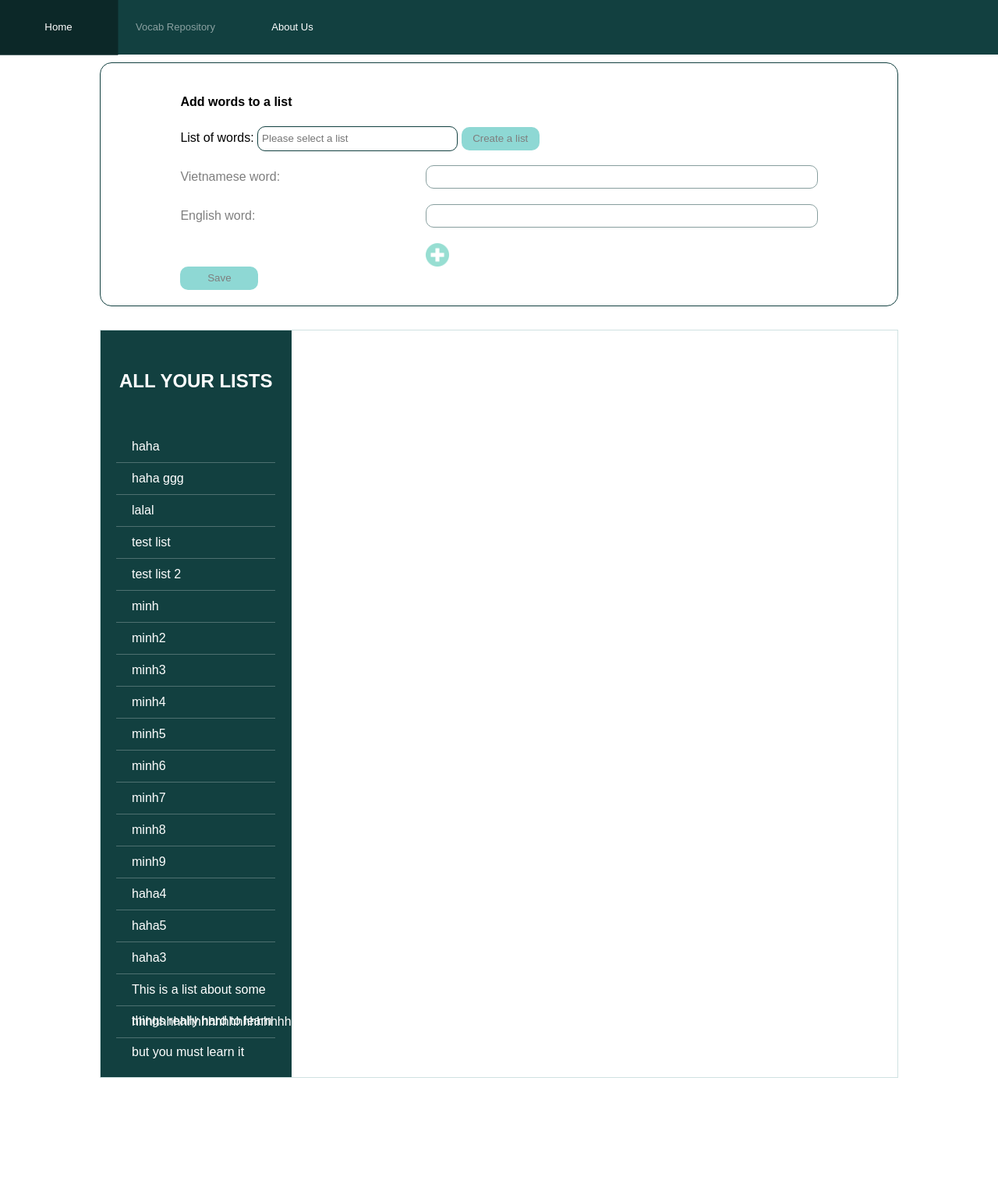
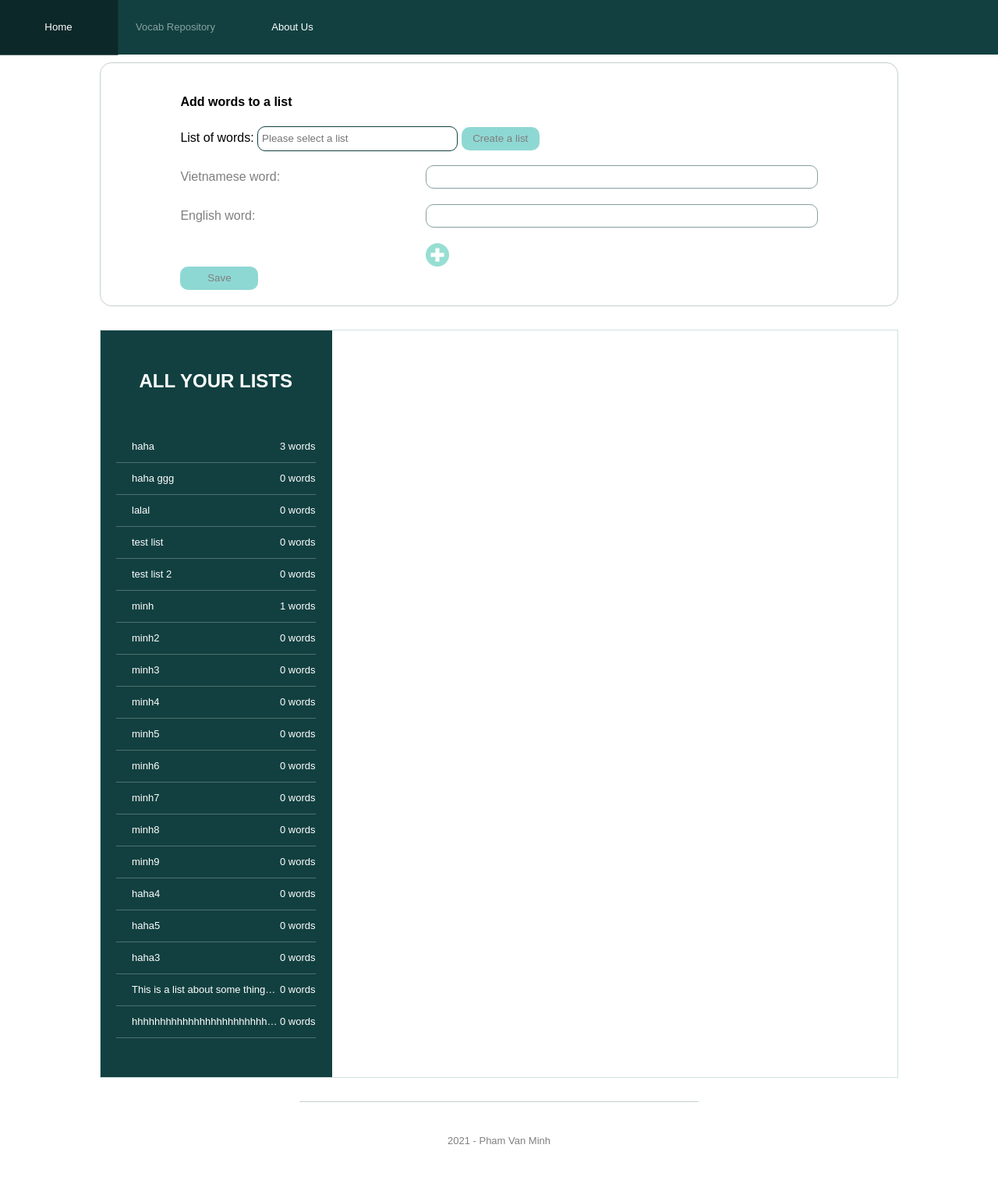
Before and after one commit to PhamVanMinh272/vocab_ielts, a Flask app: page /vocab_repository in a window 1280 px wide. Shown: the whole page at 78% size. Before the commit the page ends 1383 px from the top, so only its background shows below. Run offline with Flask 2, Linux system fonts and the light colour scheme; data comes from the database, SQL or seed files in the repository; both versions use the stored data as it was after the commit.

Commit message:
show words quanity in list of list name

```diff
--- a/app.py
+++ b/app.py
@@ -41,7 +41,14 @@ def create_list():
 def get_all_lists():
     try:
         all_lists = List.query.all()
-        return {"lists": ListSchema().dump(all_lists, many=True)}, 200
+        all_lists_with_num_viet = []
+        for list_entity in all_lists:
+            item = list_entity.to_json()
+            item.update({
+                "num_viets": len(list_entity.list_and_viet)
+            })
+            all_lists_with_num_viet.append(item)
+        return {"lists": all_lists_with_num_viet}, 200
     except Exception as ex:
         return {'erMsg': 'Failed to get all lists.'}, 500
 
--- a/model/list.py
+++ b/model/list.py
@@ -1,9 +1,17 @@
 from main import db, ma
+from .viet import Viet
+
+
+list_and_viet = db.Table('list_and_viet',
+    db.Column('list_id', db.Integer, db.ForeignKey('list.list_id'), primary_key=True),
+    db.Column('viet_id', db.Integer, db.ForeignKey('viet_words.viet_id'), primary_key=True)
+)
 
 
 class List(db.Model):
     list_id = db.Column(db.Integer, primary_key=True)
     list_name = db.Column(db.String(200), unique=True, nullable=False)
+    list_and_viet = db.relationship('Viet', secondary=list_and_viet, lazy='subquery')
 
     def __repr__(self):
         return self.list_name
--- a/static/css/base.css
+++ b/static/css/base.css
@@ -2,8 +2,11 @@
     --element-header-size: 100px;
     --main-color: #124040;
     --dark-main-color: #0c2828;
+    --rgba-dark-main-color-25: rgba(26,64,64,0.25);
+    --rgba-dark-main-color-50: rgba(26,64,64,0.5);
     --error-color: #EB6057;
     --success-color: #59B987;
+    --font-size-small: 13px;
 }
 
 body {
@@ -24,13 +27,23 @@ body {
     margin: 0 10%;
 }
 
+footer {
+    font-size: var(--font-size-small);
+    height: 100px;
+    text-align: center;
+    line-height: 100px;
+    margin: 30px 30% 0 30%;
+    border-top: 1px solid var(--rgba-dark-main-color-25);
+    color:rgba(0, 0, 0, 0.5)
+}
+
 .menu {
     height: 70px;
     background-color: var(--main-color);
     display: flex;
     color: white;
     line-height: 70px;
-    font-size: 13px;
+    font-size: var(--font-size-small);
 }
 
 .menu a {
@@ -79,15 +92,15 @@ div.message {
     color: black;
 }
 
-.form-container {
+.action-container {
     display: block;
     padding: 20px 10%;
-    border: 1px solid var(--main-color);
+    border: 1px solid var(--rgba-dark-main-color-25);
     border-radius: 15px;
     margin-top: 10px;
 }
 
-.form-container button {
+.action-container button {
     height: 30px;
     width: 100px;
     background-color: lightseagreen;
@@ -95,7 +108,7 @@ div.message {
     border-radius: 10px;
 }
 
-.form-container button:hover {
+.action-container button:hover {
     background-color: var(--main-color);
 }
 
@@ -111,3 +124,13 @@ input[type="text"]:focus {
 input:focus {
     outline: none;
 }
+
+p {
+    margin: 0;
+}
+
+.text-overflow-dot {
+    white-space: nowrap;
+    overflow: hidden;
+    text-overflow: ellipsis
+}
--- a/static/css/vocab_repository.css
+++ b/static/css/vocab_repository.css
@@ -79,7 +79,7 @@
 .list-of-list-name {
     background-color: var(--main-color);
     color: white;
-    width: 20%;
+    width: 25%;
     border: 0.1px solid var(--main-color);
     border-left: none;
     border-bottom: none;
@@ -92,7 +92,7 @@ h2 {
 }
 
 .list-content {
-    width: 80%;
+    width: 75%;
 }
 
 .a-list-value {
@@ -101,8 +101,22 @@ h2 {
     padding-left: 20px;
     line-height: 40px;
     border-bottom: 1px solid rgba(255, 255, 255, 0.25);
+    font-size: var(--font-size-small);
+    display: flex;
 }
 
 .a-list-value:hover {
     background-color: var(--dark-main-color);
 }
+
+.a-list-value p {
+    float: right;
+}
+
+.list-name-value {
+    width: 80%;
+}
+
+.viet-quanity-value {
+    width: 20%;
+}
--- a/static/js/vocab_repository.js
+++ b/static/js/vocab_repository.js
@@ -17,6 +17,11 @@ $("#list-of-word-lists").keyup(function() {
 
 $(".create-a-list-btn").click(function() {
   rmInputRedundantSpaces("#list-of-word-lists");
+  var listName = $("#list-of-word-lists").val();
+  if (listName.length > 50 ) {
+    showMessage("The list's name must less than 50 characters.", 'error');
+    return false
+  }
   $.post("/create-list", { list_name: $("#list-of-word-lists").val() })
   .done(function(result){
     $("#list-of-lists").append(`<option value="${result.list_name}">`)
@@ -74,7 +79,14 @@ $(document).ready(function() {
     $.each(result.lists, function(index, list_info) {
       $(".list-of-list-name").append(`
       <div class="a-list-value">
-        ${list_info["list_name"]}
+        <div class="list-name-value text-overflow-dot">
+          ${list_info["list_name"]}
+        </div>
+        <div class="viet-quanity-value text-overflow-dot">
+          <p>${list_info.num_viets} words</p>
+        </div>
+
+
       </div>
       `);
     });
--- a/templates/base.html
+++ b/templates/base.html
@@ -42,6 +42,9 @@
     <div class="content">
         {% block content %}{% endblock %}
     </div>
+    <footer>
+        2021 - Pham Van Minh
+    </footer>
     <script type="text/javascript" src="{{ url_for('static', filename='js/base.js') }}"></script>
     {% block script %}{% endblock %}
 </body>
--- a/templates/home.html
+++ b/templates/home.html
@@ -5,7 +5,7 @@
   <link rel="stylesheet" href="{{ url_for('static', filename='css/home.css') }}">
 {% endblock %}
 {% block content %}
-    <div class="form-container">
+    <div class="action-container">
         <button class="start-lesson-btn">Start a lesson</button>
         <label>Quantity: </label>
         <input id="quantity-of-words-input-id" placeholder="20" list="quantity-of-words" name="quantity-of-words" class="input-checkbox">
--- a/templates/vocab_repository.html
+++ b/templates/vocab_repository.html
@@ -5,7 +5,7 @@
   <link rel="stylesheet" href="{{ url_for('static', filename='css/vocab_repository.css') }}">
 {% endblock %}
 {% block content %}
-    <div class="form-container">
+    <div class="action-container">
         <h4>Add words to a list</h4>
         <div class="field">
             <label>List of words: </label>
@@ -47,9 +47,7 @@
             <div class="list-of-list-name list-item">
                 <h2>ALL YOUR LISTS</h2>
             </div>
-            <div class="list-content list-item">
-
-            </div>
+            <div class="list-content list-item"></div>
         </div>
     </div>
 {% endblock %}
```
Also changed, not shown: model/viet.py (added, +19 -0 lines), db/vocab_test.db.
